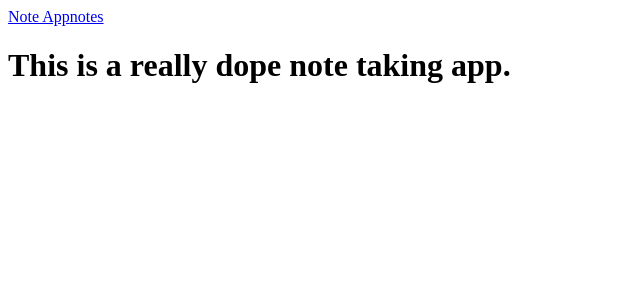
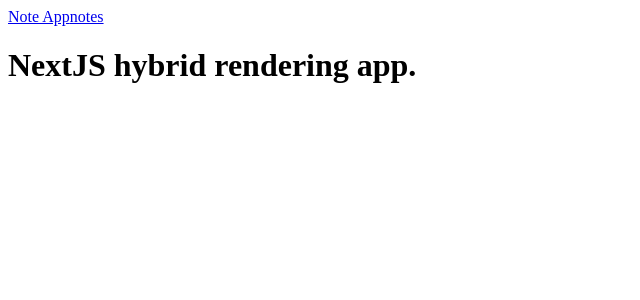
Before and after one commit to SamroodAli/next-note-app, a Next.js app: page / in a window 1280 px wide. Shown: the top 300 px of the page, without its empty margins (0-640 px from the left). Built offline with nearby package versions, Linux system fonts and the light colour scheme; what @theme-ui/presets, theme-ui would draw is missing.

Commit message:
StaticRender:Statically render landing page pages/index

```diff
--- a/src/pages/index.jsx
+++ b/src/pages/index.jsx
@@ -1,6 +1,6 @@
 import Link from "next/link";
 
-const App = () => (
+const App = ({ content }) => (
   <div sx={{ height: `calc(100vh - 60px)` }}>
     <div
       sx={{
@@ -10,11 +10,19 @@
         height: "100%",
       }}
     >
-      <h1 sx={{ fontSize: 8, my: 0 }}>
-        This is a really dope note taking app.
-      </h1>
+      <h1 sx={{ fontSize: 8, my: 0 }}>{content.title}</h1>
     </div>
   </div>
 );
 
+export async function getStaticProps() {
+  return {
+    props: {
+      content: {
+        title: "NextJS hybrid rendering app.",
+      },
+    },
+  };
+}
+
 export default App;
--- a/src/pages/notes/[id].jsx
+++ b/src/pages/notes/[id].jsx
@@ -19,7 +19,9 @@
   if (!response.ok) {
     res.writeHead(302, { Location: "/notes" });
     res.end();
-    return { props: {} };
+    return {
+      props: {},
+    };
   }
 
   const { data } = await response.json();
```
